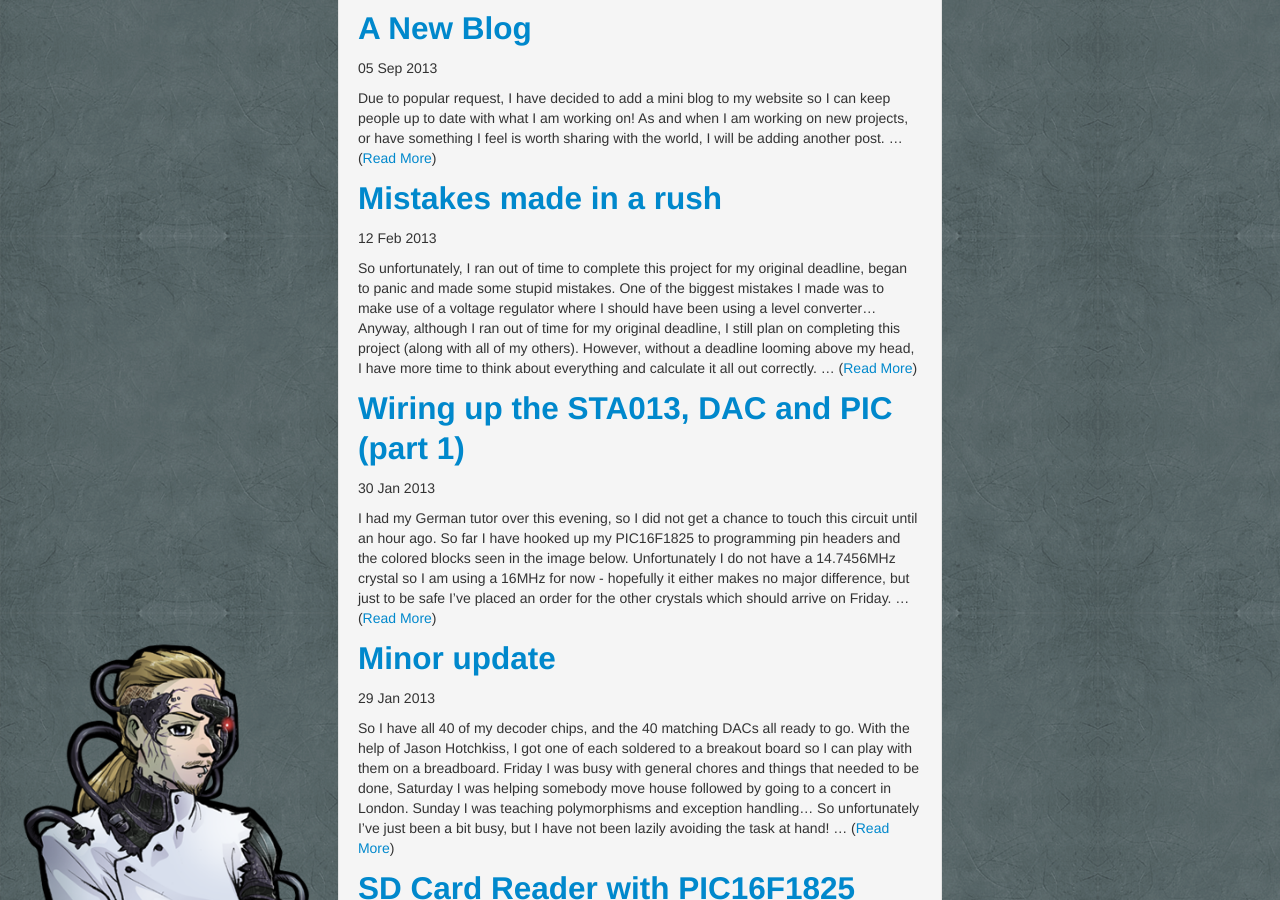
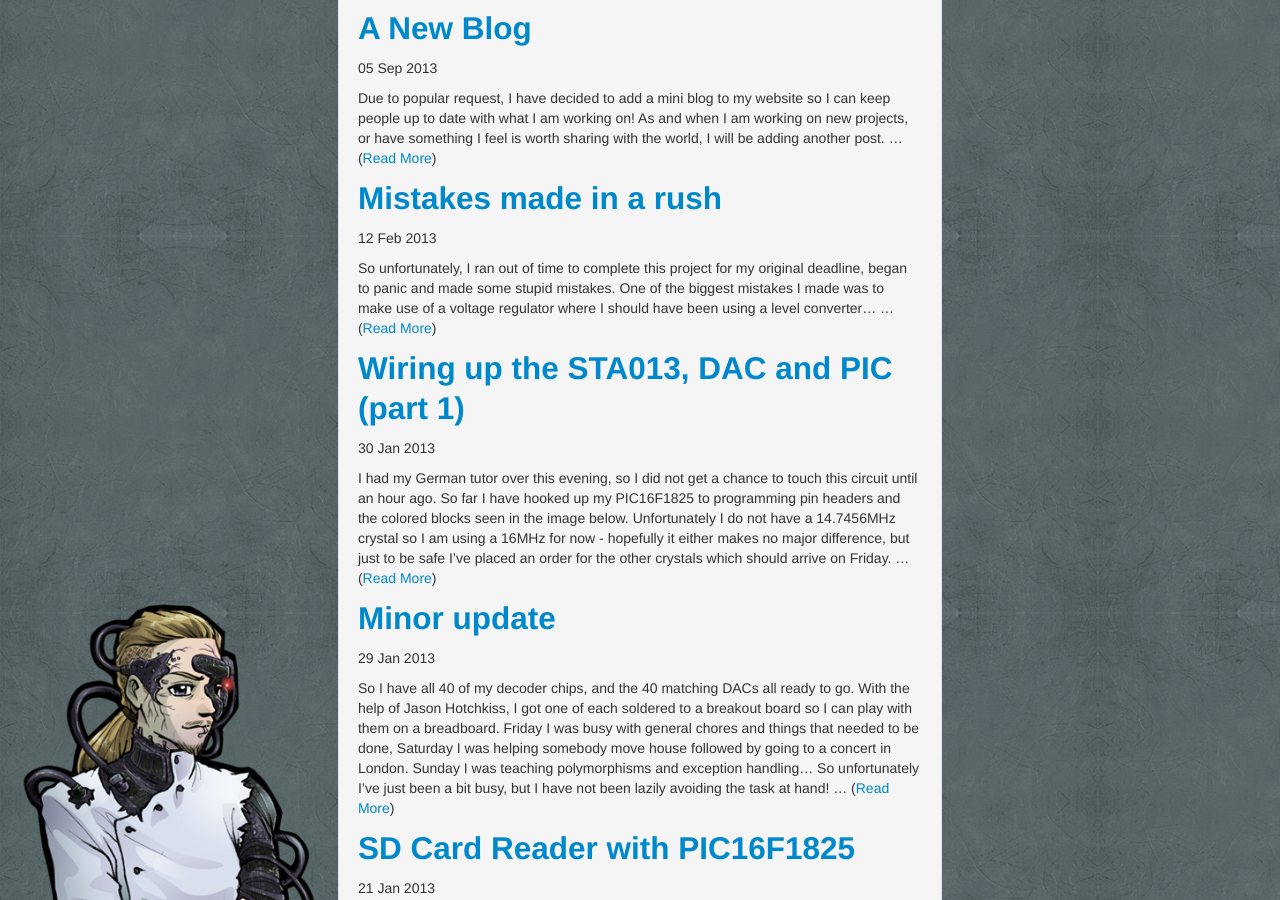
Before and after one commit to Cyberlane/Cyber-Lane-Jekyll, a Jekyll site: the page built from blog/index.html, in a window 1280 px wide and 900 px high, scrolled down 518 px. Built offline with Jekyll 4.4.1, drawn with Linux system fonts in a browser that asks for light colours; Markdown is read by kramdown in place of the engine named in the settings; the list of posts is cut into pages by our own code.

Commit message:
Splitter

```diff
--- a/_posts/2013-02-12-mistakes-made-in-a-rush.md
+++ b/_posts/2013-02-12-mistakes-made-in-a-rush.md
@@ -8,5 +8,5 @@ tags: [DAC, MP3, STA013, PIC16F1825, PIC]
 ---
 
 So unfortunately, I ran out of time to complete this project for my original deadline, began to panic and made some stupid mistakes. One of the biggest mistakes I made was to make use of a voltage regulator where I should have been using a level converter...
-
+{{ more }}
 Anyway, although I ran out of time for my original deadline, I still plan on completing this project (along with all of my others). However, without a deadline looming above my head, I have more time to think about everything and calculate it all out correctly.
```
